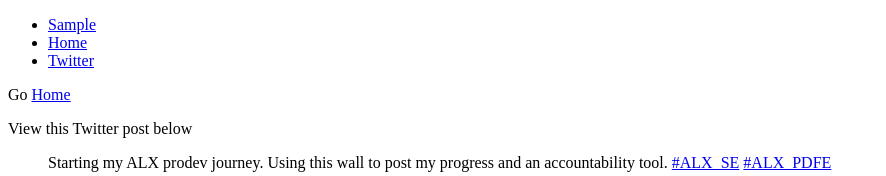
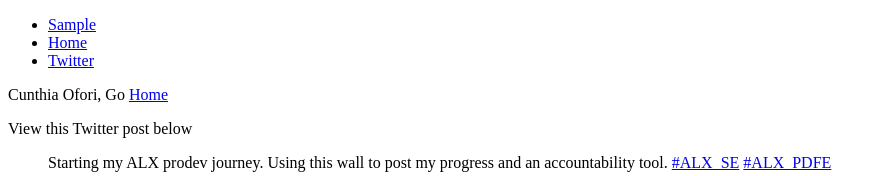
Before and after one commit to ifeomasylviadike/My_First_Portfolio, a plain HTML site: page html_basic/tweets.html in a window 1280 px wide. Shown: the top 176 px of the page, without its empty margins (0-886 px from the left). Drawn offline with Linux system fonts and the light colour scheme.

Commit message:
edited tweets

```diff
--- a/html_basic/tweets.html
+++ b/html_basic/tweets.html
@@ -17,10 +17,12 @@
 
     <main>
         <article>
-    <p>Go <a href="index.html">Home</a> </p>
+            <p>Cunthia Ofori, Go <a href="index.html">Home</a> </p>
             <p>View this Twitter post below</p>
-    <blockquote class="twitter-tweet"><p lang="en" dir="ltr">Starting my ALX prodev journey. Using this wall to post my progress and an accountability tool. <a href="https://twitter.com/hashtag/ALX_SE?src=hash&amp;ref_src=twsrc%5Etfw">#ALX_SE</a> <a href="https://twitter.com/hashtag/ALX_PDFE?src=hash&amp;ref_src=twsrc%5Etfw">#ALX_PDFE</a></p>&mdash; Ifeoma Dike (@ftech_lifestyle) <a href="https://twitter.com/ftech_lifestyle/status/1934459823682429220?ref_src=twsrc%5Etfw">June 16, 2025</a></blockquote> <script async src="https://platform.twitter.com/widgets.js" charset="utf-8"></script>
+            <blockquote class="twitter-tweet"><p lang="en" dir="ltr">Starting my ALX prodev journey. Using this wall to post my progress and an accountability tool. <a href="https://twitter.com/hashtag/ALX_SE?src=hash&amp;ref_src=twsrc%5Etfw">#ALX_SE</a> <a href="https://twitter.com/hashtag/ALX_PDFE?src=hash&amp;ref_src=twsrc%5Etfw">#ALX_PDFE</a></p>&mdash; Ifeoma Dike (@ftech_lifestyle) <a href="https://twitter.com/ftech_lifestyle/status/1934459823682429220?ref_src=twsrc%5Etfw">June 16, 2025</a></blockquote>
+            <script async src="https://platform.twitter.com/widgets.js" charset="utf-8"></script>
         </article>
+
         <aside>
             <p>placeholder to add comment thread later</p>
         </aside>
```
Lines whose indentation alone changed are shown as unchanged.
